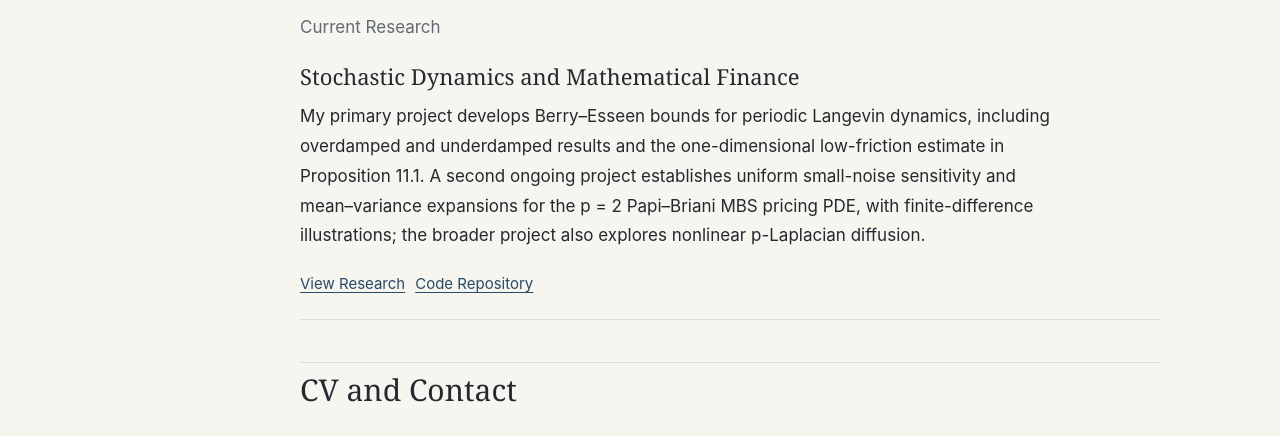
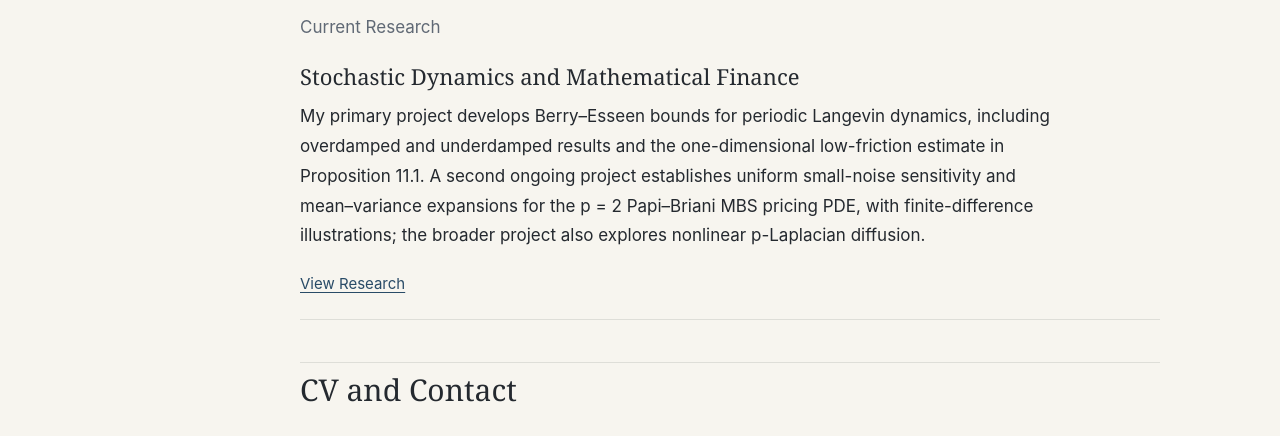
Before and after one commit to DianchaoWu527/DianchaoWu527.github.io, a plain HTML site: page academic.html in a window 1280 px wide. Shown: the part 364-800 px from the top of the page. Drawn offline with Linux system fonts and the light colour scheme.

Commit message:
Remove code repository link from both academic pages

```diff
--- a/academic.html
+++ b/academic.html
@@ -53,7 +53,6 @@
             <p>My primary project develops Berry–Esseen bounds for periodic Langevin dynamics, including overdamped and underdamped results and the one-dimensional low-friction estimate in Proposition 11.1. A second ongoing project establishes uniform small-noise sensitivity and mean–variance expansions for the p = 2 Papi–Briani MBS pricing PDE, with finite-difference illustrations; the broader project also explores nonlinear p-Laplacian diffusion.</p>
             <div class="link-list project-links">
                 <a href="research.html">View Research</a>
-                <a href="https://github.com/DianchaoWu527/self-diffusion-finite-time-error" target="_blank">Code Repository</a>
             </div>
         </div>
 
```
Also changed, not shown: zh/academic.html (+0 -1 lines).
